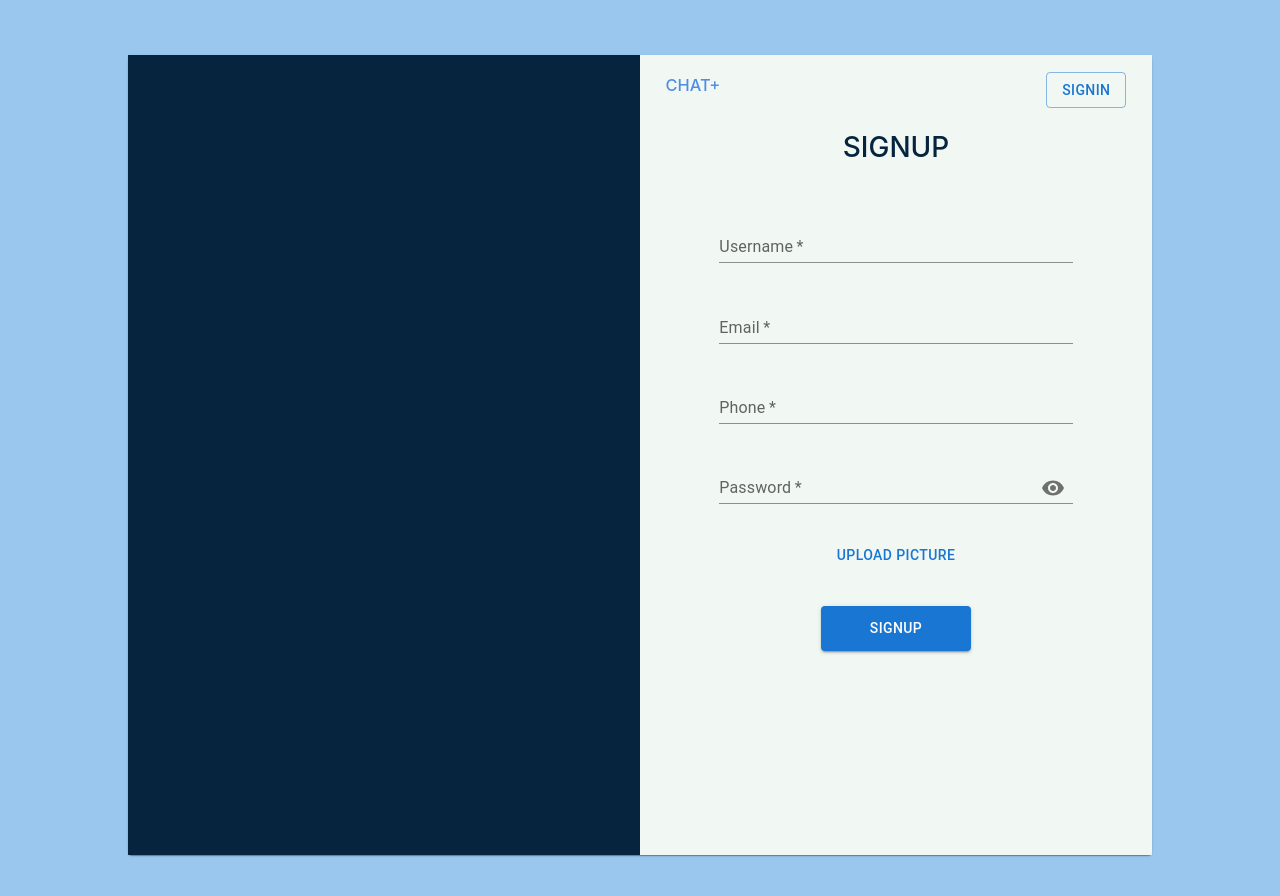
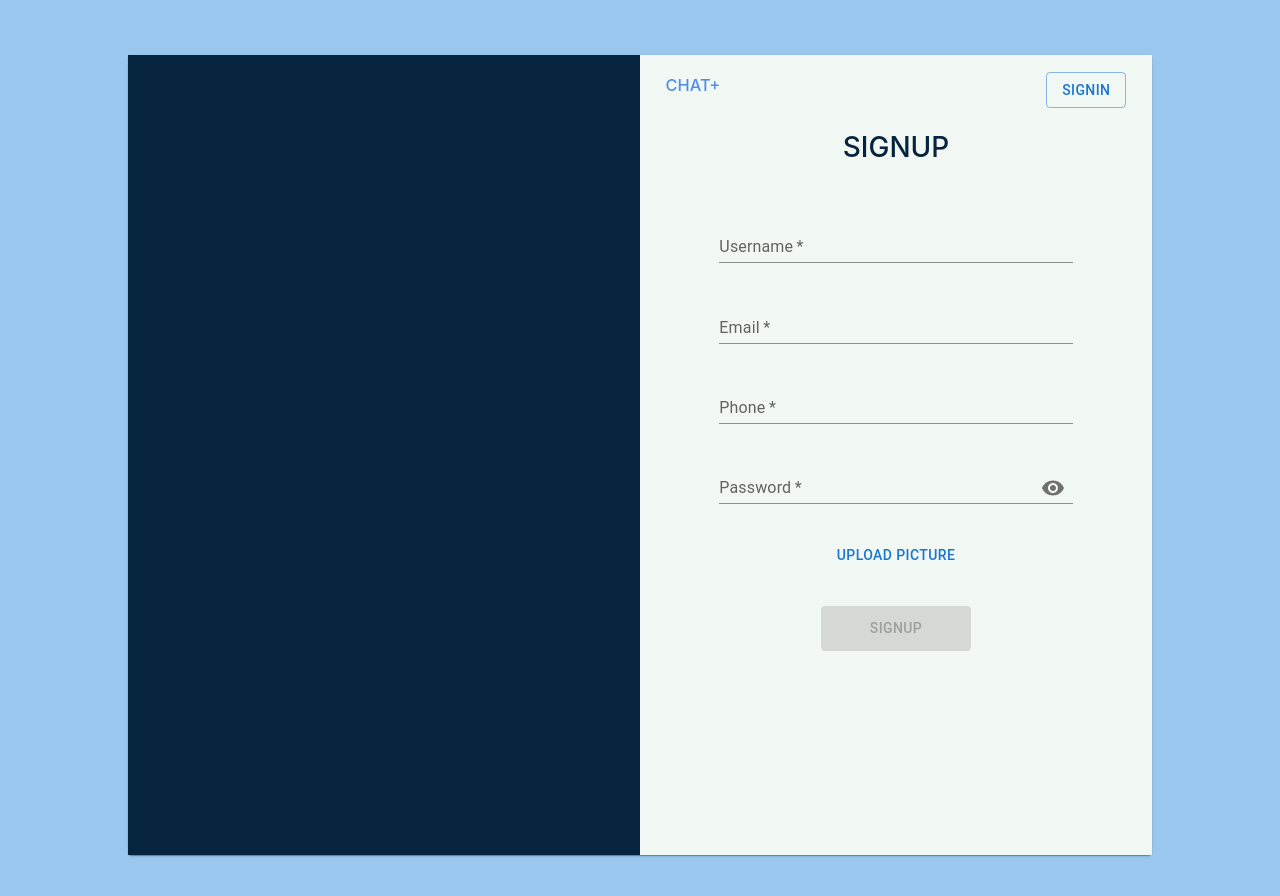
Before and after one commit to payal1206/Chat_Plus_App, a React (Create React App) app: page / in a window 1280 px wide. Both pictures are taken after a click on the button "SIGNUP". Shown: the top 896 px of the page. Built offline with nearby package versions, Linux system fonts and the light colour scheme.

Commit message:
fix disbale signup button on empty fields error

```diff
--- a/src/component/signup/signupform.js
+++ b/src/component/signup/signupform.js
@@ -4,7 +4,7 @@ import { Upload } from "antd";
 import { UploadOutlined } from "@ant-design/icons";
 
 import CustomFormControl from "./input-item";
-
+import useEffectOnSecondRender from "./custom-useEffect";
 export default function SignupForm(props) {
   const initialValues = {
     username: "",
@@ -20,10 +20,11 @@ export default function SignupForm(props) {
     const { email, password, username, phone } = values;
     const emptyFieldExist =
       email === "" || password === "" || username === "" || phone === "";
-    isSignUpClickable.current = emptyFieldExist;
+    isSignUpClickable.current = !emptyFieldExist;
   };
 
   useEffect(() => handleSignUpClickable, [values]);
+
   const handleSubmit = () => {
     console.log("values", values);
     props.createUser(values);
@@ -113,7 +114,7 @@ export default function SignupForm(props) {
             }}
             onClick={handleSubmit}
             variant="contained"
-            disabled={isSignUpClickable.current}
+            disabled={!isSignUpClickable.current}
           >
             Signup
           </Button>
--- a/src/firebase/auth.js
+++ b/src/firebase/auth.js
@@ -21,7 +21,6 @@ const registerUserWithEmail = async (email, password) => {
 const signinUserWithUserEmail = async (email, password) => {
   try {
     const response = await signInWithEmailAndPassword(auth, email, password);
-
     return response;
   } catch (error) {
     return {
@@ -30,4 +29,4 @@ const signinUserWithUserEmail = async (email, password) => {
   }
 };
 
-export { registerUserWithEmail, signinUserWithUserEmail};
+export { registerUserWithEmail, signinUserWithUserEmail };
--- a/src/index.js
+++ b/src/index.js
@@ -30,7 +30,7 @@ function loadFromLocalStorage() {
 }
 
 const persistState = loadFromLocalStorage();
-localStorage.clear()
+// localStorage.clear()
 const store = createStore(
   rootReducer,
   persistState,
```
